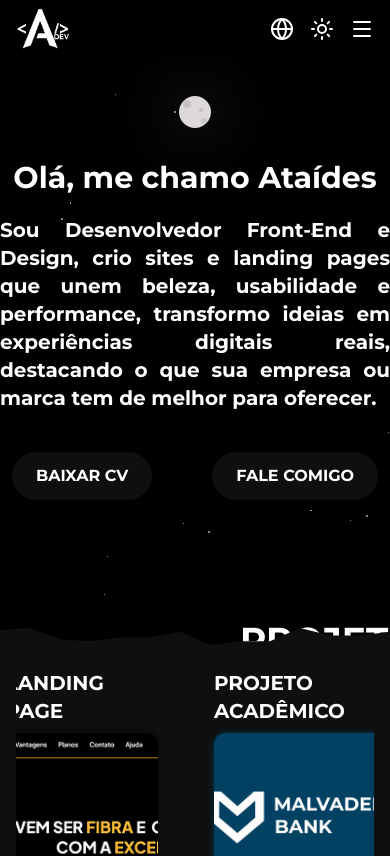
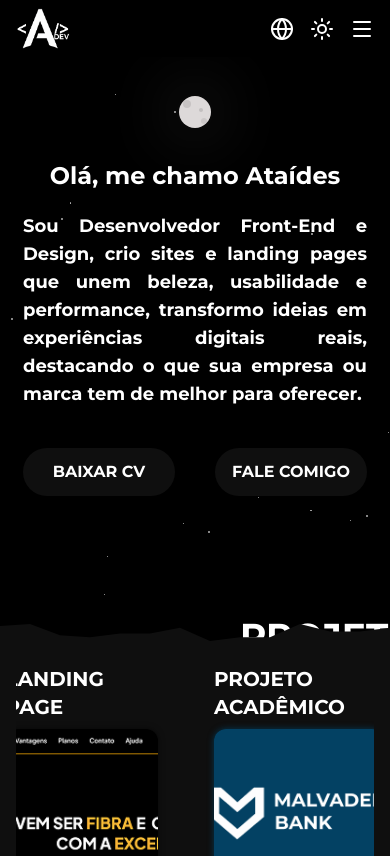
Before and after one commit to LeonardoAtaides/MyPortifolio, a Next.js app in the folder my-portifolio/: page / in a window 390 px wide. Shown: the top 856 px of the page. Built offline with nearby package versions, Linux system fonts and the light colour scheme.

Commit message:
apresentação responsiva mobile

```diff
--- a/my-portifolio/app/components/presentation.tsx
+++ b/my-portifolio/app/components/presentation.tsx
@@ -22,21 +22,21 @@ export default function Presentation() {
 
   return (
     <div className="relative z-10 flex flex-col justify-center font-bold text-center mt-40 pb-20">
-      <h1 className="text-3xl text-center">
+      <h1 className="text-2xl sm:text-3xl text-center">
         {t.presentation.title}
       </h1>
 
       <div className="flex justify-center mt-5 text-xl">
-        <p className="text-justify w-210">
+        <p className="text-justify text-lg sm:text-xl w-86 sm:w-210">
           {t.presentation.description}
         </p>
       </div>
 
-      <div className="flex justify-center gap-15 mt-10 items-center">
+      <div className="flex justify-center gap-10 md:gap-15 mt-10 items-center">
         <a
           href="/cv-leonardo-ataides.pdf"
           download
-          className="px-6 py-3 rounded-full transition duration-300 ease-out hover:scale-105 active:scale-95 uppercase"
+          className="w-38 sm:w-40 py-3 rounded-full transition duration-300 ease-out hover:scale-105 active:scale-95 uppercase"
           style={{ backgroundColor: buttonBg }}
         >
          {t.presentation.buttonone}
@@ -44,7 +44,7 @@ export default function Presentation() {
 
         <a
           href="https://wa.me/5561993992964"
-          className="px-6 py-3 rounded-full transition duration-300 ease-out hover:scale-105 active:scale-95 uppercase"
+          className="w-38 sm:w-40 py-3 rounded-full transition duration-300 ease-out hover:scale-105 active:scale-95 uppercase"
           style={{ backgroundColor: buttonBg }}
         >
           {t.presentation.buttontwo}
```
